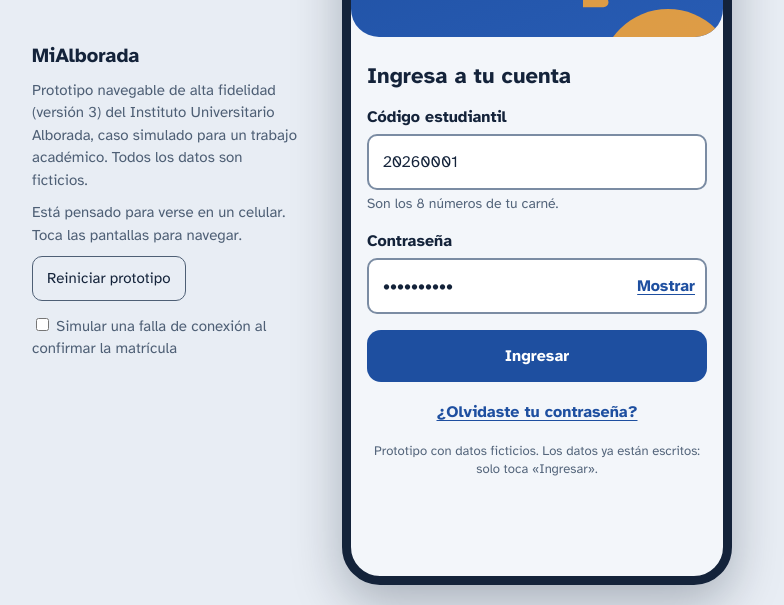
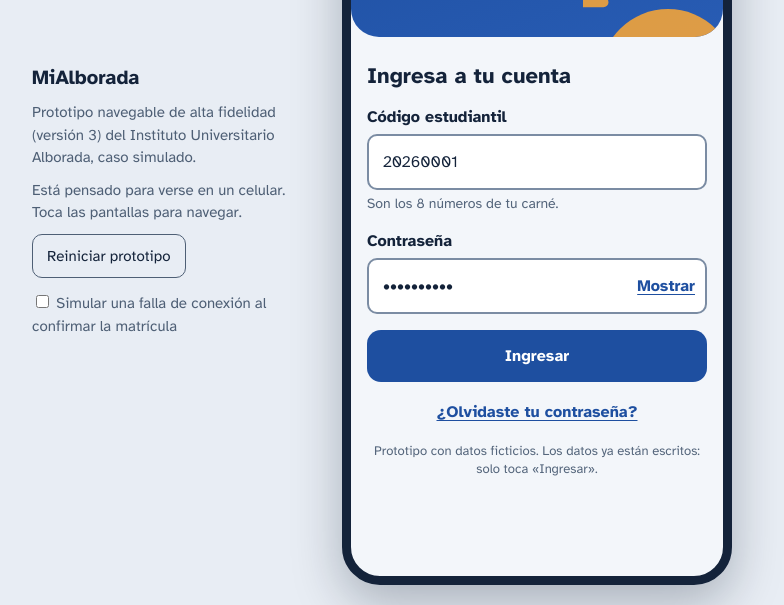
Before and after one commit to xlvanessac/MiAlborada-Prototipo-v3, a plain HTML site: page index.html in a window 1280 px wide. Shown: the part 195-800 px from the top of the page, without its empty margins (258-1042 px from the left). Drawn offline with Linux system fonts and the light colour scheme.

Commit message:
Update index.html

```diff
--- a/index.html
+++ b/index.html
@@ -182,7 +182,7 @@ button:focus-visible,summary:focus-visible,.field .in:focus-within{outline:3px s
 <div id="stage">
   <aside id="side">
     <h2>MiAlborada</h2>
-    <p>Prototipo navegable de alta fidelidad (versión 3) del Instituto Universitario Alborada, caso simulado para un trabajo académico. Todos los datos son ficticios.</p>
+    <p>Prototipo navegable de alta fidelidad (versión 3) del Instituto Universitario Alborada, caso simulado.</p>
     <p>Está pensado para verse en un celular. Toca las pantallas para navegar.</p>
     <button id="reset" type="button">Reiniciar prototipo</button>
     <p style="margin-top:14px"><label><input id="sim" type="checkbox"> Simular una falla de conexión al confirmar la matrícula</label></p>
```
